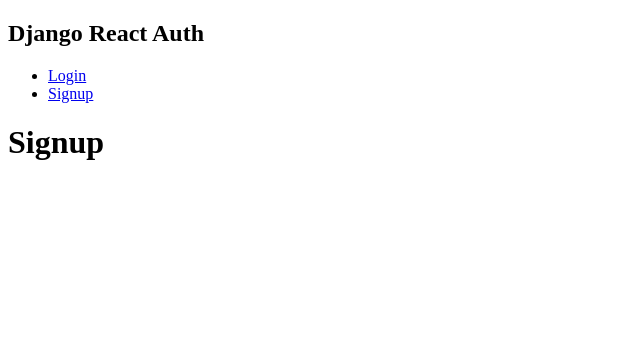
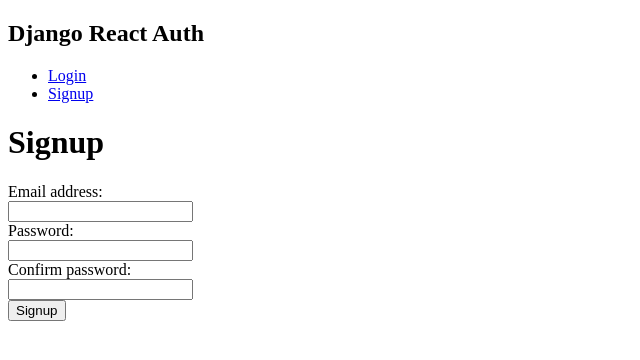
Before and after one commit to tarricsookdeo/django-react-auth, a React (Create React App) app in the folder client/: page /signup in a window 1280 px wide. Shown: the top 360 px of the page, without its empty margins (0-640 px from the left). Built offline with nearby package versions, Linux system fonts and the light colour scheme; the HTML template or start-up script is replaced by a standard one.

Commit message:
Work on signup

```diff
--- a/client/src/views/auth/Signup.js
+++ b/client/src/views/auth/Signup.js
@@ -1,9 +1,86 @@
-import React from 'react';
+import React, { useState, useEffect } from 'react';
 
 const Signup = () => {
+  const [email, setEmail] = useState('');
+  const [password1, setPassword1] = useState('');
+  const [password2, setPassword2] = useState('');
+  const [errors, setErrors] = useState(false);
+  const [loading, setLoading] = useState(true);
+
+  useEffect(() => {
+    if (localStorage.getItem('token') !== null) {
+      window.location.replace('http://localhost:3000/dashboard');
+    } else {
+      setLoading(false);
+    }
+  }, []);
+
+  const onSubmit = e => {
+    e.preventDefault();
+
+    const user = {
+      email: email,
+      password1: password1,
+      password2: password2
+    };
+
+    fetch('http://127.0.0.1:8000/api/v1/users/auth/register/', {
+      method: 'POST',
+      headers: {
+        'Content-Type': 'application/json'
+      },
+      body: JSON.stringify(user)
+    })
+      .then(res => res.json())
+      .then(data => {
+        if (data.key) {
+          localStorage.clear();
+          localStorage.setItem('token', data.key);
+          window.location.replace('http://localhost:3000/dashboard');
+        } else {
+          setEmail('');
+          setPassword1('');
+          setPassword2('');
+          localStorage.clear();
+          setErrors(true);
+        }
+      });
+  };
+
   return (
     <div>
-      <h1>Signup</h1>
+      {loading === false && <h1>Signup</h1>}
+      {errors === true && <h2>Cannot signup with provided credentials</h2>}
+      <form onSubmit={onSubmit}>
+        <label htmlFor='email'>Email address:</label> <br />
+        <input
+          name='email'
+          type='email'
+          value={email}
+          onChange={e => setEmail(e.target.value)}
+          required
+        />{' '}
+        <br />
+        <label htmlFor='password1'>Password:</label> <br />
+        <input
+          name='password1'
+          type='password'
+          value={password1}
+          onChange={e => setPassword1(e.target.value)}
+          required
+        />{' '}
+        <br />
+        <label htmlFor='password2'>Confirm password:</label> <br />
+        <input
+          name='password2'
+          type='password'
+          value={password2}
+          onChange={e => setPassword2(e.target.value)}
+          required
+        />{' '}
+        <br />
+        <input type='submit' value='Signup' />
+      </form>
     </div>
   );
 };
```
